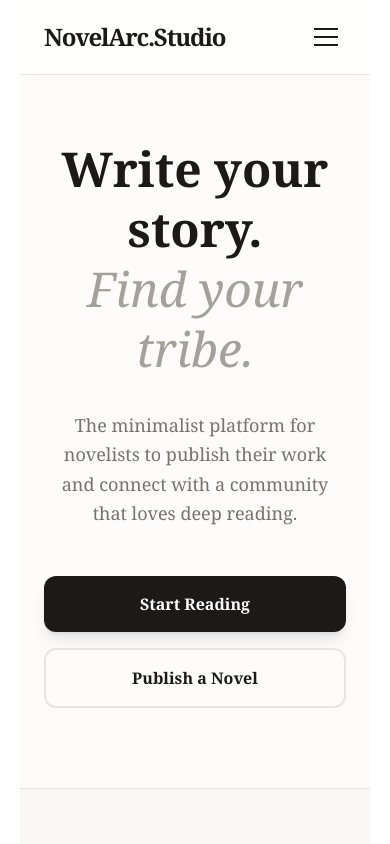
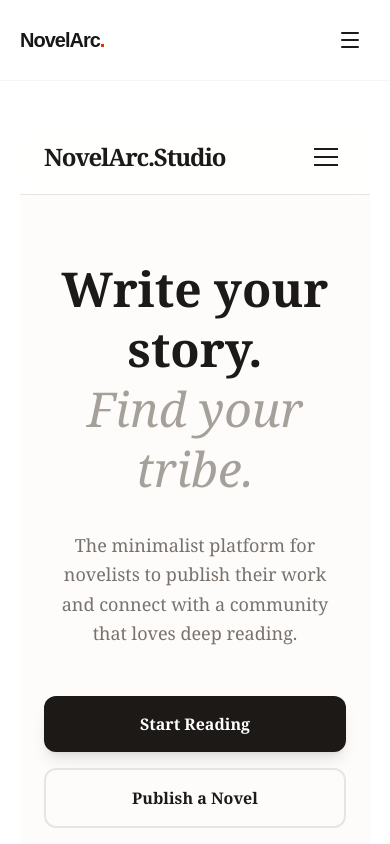
Before and after one commit to alientoarvinb0477-cloud/novelco, a Next.js app: page / in a window 390 px wide. Shown: the top 844 px of the page. Built offline with nearby package versions, Linux system fonts and the light colour scheme; no server answers.

Commit message:
Update layout.tsx

```diff
--- a/src/app/layout.tsx
+++ b/src/app/layout.tsx
@@ -1,34 +1,106 @@
+"use client"; // We need this for the mobile menu state
+
 import "./globals.css";
-import { ClerkProvider } from '@clerk/nextjs';
-import type { Metadata } from 'next';
-
-export const metadata: Metadata = {
-  title: 'NovelcoOS',
-  description: 'Valenzuela City Business Marketplace',
-};
+import { ClerkProvider, SignInButton, UserButton, useAuth } from '@clerk/nextjs';
+import Link from 'next/link';
+import { useState } from 'react';
+import { Menu, X, BookOpen, ShoppingBag, User, Home } from "lucide-react";
 
 export default function RootLayout({ children }: { children: React.ReactNode }) {
+  const [isMenuOpen, setIsMenuOpen] = useState(false);
+
   return (
     <ClerkProvider>
       <html lang="en">
-        <body suppressHydrationWarning className="bg-[#FDFCFB] text-stone-900 selection:bg-orange-100">
-          {/* This wrapper ensures EVERY page starts with the same
-              responsive padding and max-width.
-          */}
-          <div className="min-h-screen flex flex-col">
-            <main className="flex-grow w-full max-w-7xl mx-auto px-5 sm:px-8 md:px-12 lg:px-16">
+        <body suppressHydrationWarning className="bg-[#FDFCFB] text-stone-900 selection:bg-orange-100 antialiased">
+
+          {/* --- GLOBAL NAVIGATION --- */}
+          <nav className="fixed top-0 left-0 right-0 z-[100] bg-white/80 backdrop-blur-md border-b border-stone-100">
+            <div className="max-w-7xl mx-auto px-5 sm:px-8 md:px-12 flex justify-between items-center h-20">
+
+              {/* Logo */}
+              <Link href="/" className="text-xl font-bold tracking-tighter hover:text-orange-700 transition-colors">
+                NovelArc<span className="text-orange-700">.</span>
+              </Link>
+
+              {/* Desktop Links */}
+              <div className="hidden md:flex items-center gap-10">
+                <div className="flex gap-8 text-[10px] font-sans font-bold uppercase tracking-widest text-stone-400">
+                  <Link href="/library" className="hover:text-stone-900 transition-colors">Library</Link>
+                  <Link href="/marketplace" className="hover:text-stone-900 transition-colors">Marketplace</Link>
+                  <Link href="/community" className="hover:text-stone-900 transition-colors">Community</Link>
+                </div>
+
+                <div className="h-4 w-[1px] bg-stone-200" />
+
+                <AuthButtons />
+              </div>
+
+              {/* Mobile Menu Toggle */}
+              <button onClick={() => setIsMenuOpen(!isMenuOpen)} className="md:hidden p-2 text-stone-900">
+                {isMenuOpen ? <X size={24} /> : <Menu size={24} />}
+              </button>
+            </div>
+
+            {/* Mobile Menu Overlay */}
+            {isMenuOpen && (
+              <div className="md:hidden bg-white border-b border-stone-100 p-6 flex flex-col gap-6 animate-in slide-in-from-top-2 duration-300">
+                <nav className="flex flex-col gap-5 text-xs font-bold font-sans uppercase tracking-[0.2em] text-stone-500">
+                  <Link href="/" onClick={() => setIsMenuOpen(false)} className="flex items-center gap-3"><Home size={14}/> Home</Link>
+                  <Link href="/library" onClick={() => setIsMenuOpen(false)} className="flex items-center gap-3"><BookOpen size={14}/> Library</Link>
+                  <Link href="/marketplace" onClick={() => setIsMenuOpen(false)} className="flex items-center gap-3"><ShoppingBag size={14}/> Marketplace</Link>
+                  <Link href="/profile" onClick={() => setIsMenuOpen(false)} className="flex items-center gap-3"><User size={14}/> My Space</Link>
+                </nav>
+                <div className="pt-6 border-t border-stone-50">
+                   <AuthButtons mobile />
+                </div>
+              </div>
+            )}
+          </nav>
+
+          {/* --- MAIN CONTENT WRAPPER --- */}
+          <main className="pt-20 min-h-screen flex flex-col">
+            <div className="flex-grow w-full max-w-7xl mx-auto px-5 sm:px-8 md:px-12 lg:px-16 pt-10">
               {children}
-            </main>
+            </div>
 
-            {/* Optional Global Footer could go here */}
-            <footer className="py-12 border-t border-stone-100 text-center">
+            <footer className="py-20 border-t border-stone-100 text-center">
               <p className="font-sans text-[10px] font-bold uppercase tracking-[0.3em] text-stone-300">
                 © 2026 NovelArc Studio • Valenzuela City
               </p>
             </footer>
-          </div>
+          </main>
+
         </body>
       </html>
     </ClerkProvider>
   );
 }
+
+// Sub-component for Auth to keep things clean
+function AuthButtons({ mobile }: { mobile?: boolean }) {
+  const { isSignedIn, isLoaded } = useAuth();
+
+  if (!isLoaded) return null;
+
+  if (!isSignedIn) {
+    return (
+      <SignInButton mode="modal">
+        <button className={`${mobile ? 'w-full' : ''} bg-stone-900 text-white px-6 py-3 rounded-xl font-sans text-[10px] font-bold uppercase tracking-widest hover:bg-orange-700 transition-all shadow-md`}>
+          Sign In
+        </button>
+      </SignInButton>
+    );
+  }
+
+  return (
+    <div className="flex items-center gap-4">
+      {!mobile && (
+        <Link href="/profile" className="text-[10px] font-sans font-bold uppercase tracking-widest text-stone-400 hover:text-stone-900 transition-colors">
+          Dashboard
+        </Link>
+      )}
+      <UserButton afterSignOutUrl="/" />
+    </div>
+  );
+}
```
